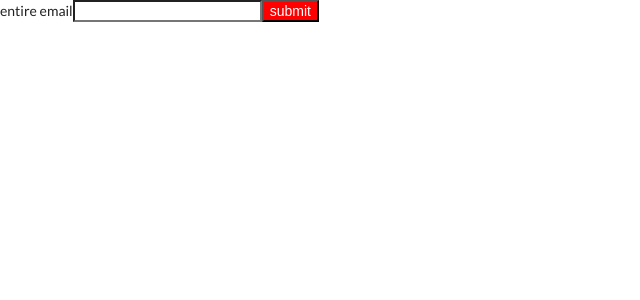
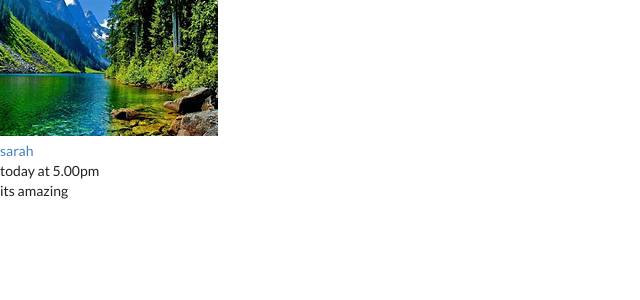
Before and after one commit to Arnob-sen/learn_react, a React (Create React App) app: page / in a window 1280 px wide. Shown: the top 300 px of the page, without its empty margins (0-640 px from the left). Built offline with nearby package versions, Linux system fonts and the light colour scheme.

Commit message:
add_image_to_create_blog_post

```diff
--- a/src/index.js
+++ b/src/index.js
@@ -2,6 +2,7 @@ import React from "react";
 import {StrictMode} from 'react';
 import  ReactDOM  from "react-dom";
 import { createRoot } from 'react-dom/client';
+import pic1 from './image/OIP.jpeg'
 function getButton()
 {
   return 'hi babe'
@@ -13,16 +14,39 @@ const App=function()//function base component..we can also use ()=> instate of f
   const style={backgroundColor:'red', color:'white'}
 
   return(
-    <div>
-      <label htmlFor="name" className="label" >entire email</label>
-      <input id="name" type="text" />
-      <button style={style}>
-        {/* submit */}
-        {/* {buttonText} */}
-        submit
-        {/* {getButton()} */}
-        </button>
-    </div>
+    <div className='ui comment'>
+      <div className="comment">
+        <a href="/" className="avatar" >
+          <img src={pic1} alt="profile picture" />
+
+
+        </a>
+
+
+        <div className="content">
+          <a href="/" className="author">
+            sarah
+
+          </a>
+
+          <div className="metadata">
+            <span className="date">
+              today at 5.00pm
+
+            </span>
+
+
+          </div>
+          <div className="text">
+              its amazing
+
+            </div>
+
+        </div>
+
+       </div>
+
+     </div>
   )
 }
 const rootElement = document.getElementById('root');
```
Also changed, not shown: src/image/OIP.jpeg (added).
